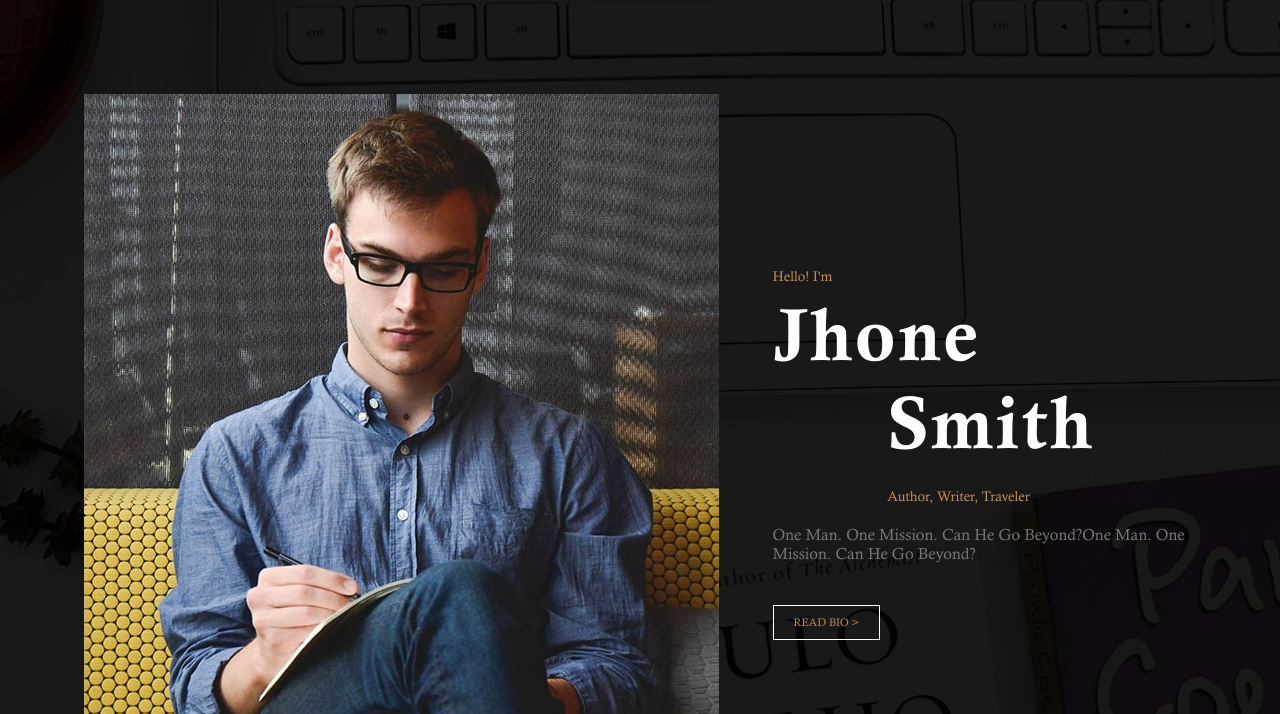
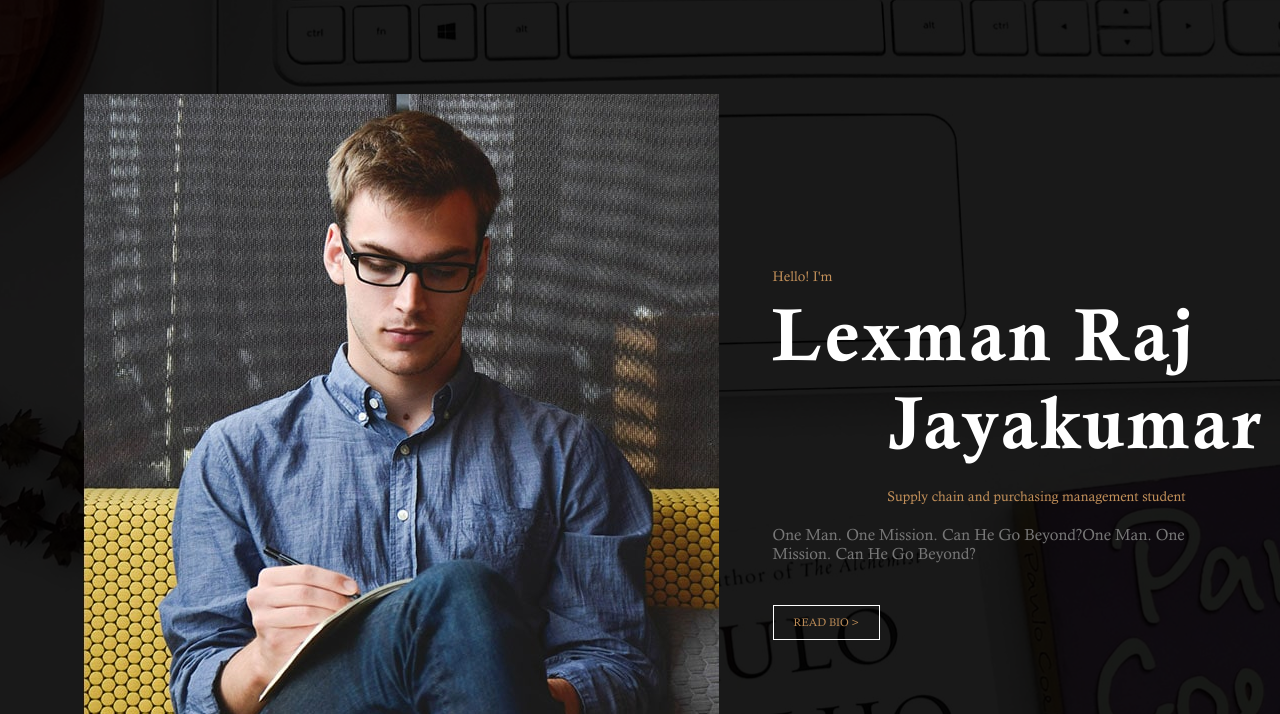
Before and after one commit to Lexraj97/lexmanraj, a plain HTML site: page index.html in a window 1280 px wide. Shown: the part 86-800 px from the top of the page. Drawn offline with Linux system fonts and the light colour scheme.

Commit message:
Update index.html

```diff
--- a/index.html
+++ b/index.html
@@ -53,11 +53,11 @@
 			<div class="top-banner__text">
 				<div class="top-banner__text-up">
 					<span class="brand-span">Hello! I'm</span>
-					<h2 class="top-banner__h2">Jhone</h2>
+					<h2 class="top-banner__h2">Lexman Raj</h2>
 				</div>
 				<div class="top-banner__text-down">
-					<h2 class="top-banner__h2">Smith</h2>
-					<span class="brand-span">Author, Writer, Traveler</span>
+					<h2 class="top-banner__h2">Jayakumar</h2>
+					<span class="brand-span">Supply chain and purchasing management student</span>
 				</div>
 				<p>One Man. One Mission. Can He Go Beyond?One Man. One Mission. Can He Go Beyond?</p>
 				<a href="#" class="brand-button">Read bio > </a>
```
